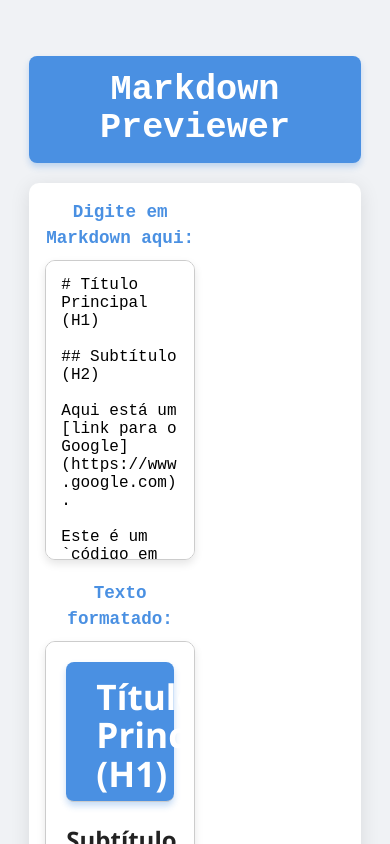
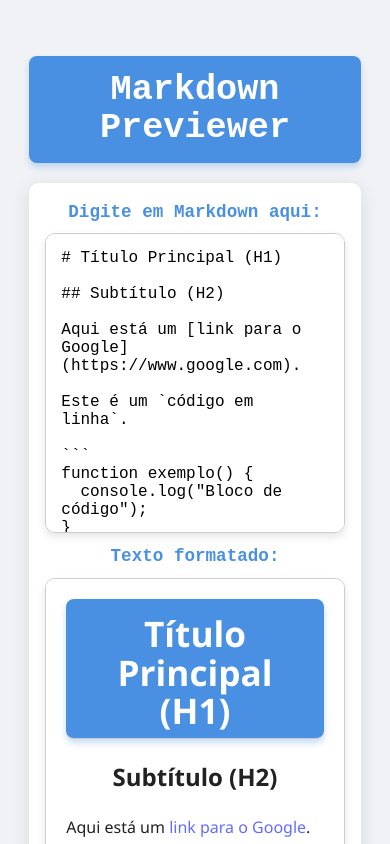
Before and after one commit to Pedro-Eyer/markdown-preview, a React (Vite) app: page / in a window 390 px wide. Shown: the top 844 px of the page. Built offline with nearby package versions, Linux system fonts and the light colour scheme.

Commit message:
refatora estilos do Markdown Previewer, ajusta responsividade e melhora layout

```diff
--- a/src/App.css
+++ b/src/App.css
@@ -1,9 +1,9 @@
-/* Reset box-sizing */
+
 *, *::before, *::after {
   box-sizing: border-box;
 }
 
-/* Body */
+
 body {
   background: linear-gradient(
     135deg,
@@ -33,7 +33,7 @@ body {
   box-sizing: border-box;
 }
 
-/* Title */
+
 .wrapper h1 {
   background-color: #4a90e2;
   color: white;
@@ -61,12 +61,12 @@ body {
 .editor-container,
 .preview-container {
   width: 50%;
-  min-width: 0; /* evita overflow */
+  min-width: 0;
   display: flex;
   flex-direction: column;
 }
 
-/* Labels */
+
 .label-editor,
 .label-preview {
   font-weight: 600;
@@ -77,9 +77,9 @@ body {
   margin-top: 0;
 }
 
-/* Textarea editor */
+
 textarea#editor {
-  width: 100%; /* preencher container pai */
+  width: 100%;
   height: 400px;
   padding: 15px;
   font-size: 1rem;
@@ -99,7 +99,7 @@ textarea#editor:focus {
 }
 
 #preview {
-  width: 100%; /* preencher container pai */
+  width: 100%;
   border: 1px solid #ccc;
   padding: 20px;
   background-color: white;
@@ -112,15 +112,13 @@ textarea#editor:focus {
   box-sizing: border-box;
 }
 
-/* Preview h1 estilo */
+
 #preview h1 {
   border-bottom: 1px solid #ccc;
   padding-bottom: 8px;
   margin-top: 0;
 }
 
-
-/* Imagens dentro do preview */
 #preview img {
   max-width: 100%;
   height: auto;
@@ -129,7 +127,6 @@ textarea#editor:focus {
   border-radius: 8px;
 }
 
-/* Footer */
 .footer {
   margin-top: 2rem;
   text-align: center;
@@ -138,10 +135,16 @@ textarea#editor:focus {
   font-style: italic;
 }
 
-/* Responsividade */
 @media (max-width: 768px) {
   .container {
     flex-direction: column;
+    gap: 10px;
+    width: 100%;
+  }
+
+  .editor-container,
+  .preview-container {
+    width: 100%;
   }
 
   textarea#editor,
@@ -149,4 +152,9 @@ textarea#editor:focus {
     width: 100%;
     height: 300px;
   }
+
+  #preview h2 {
+    width: 100%;
+    text-align: center;
+  }
 }
```
